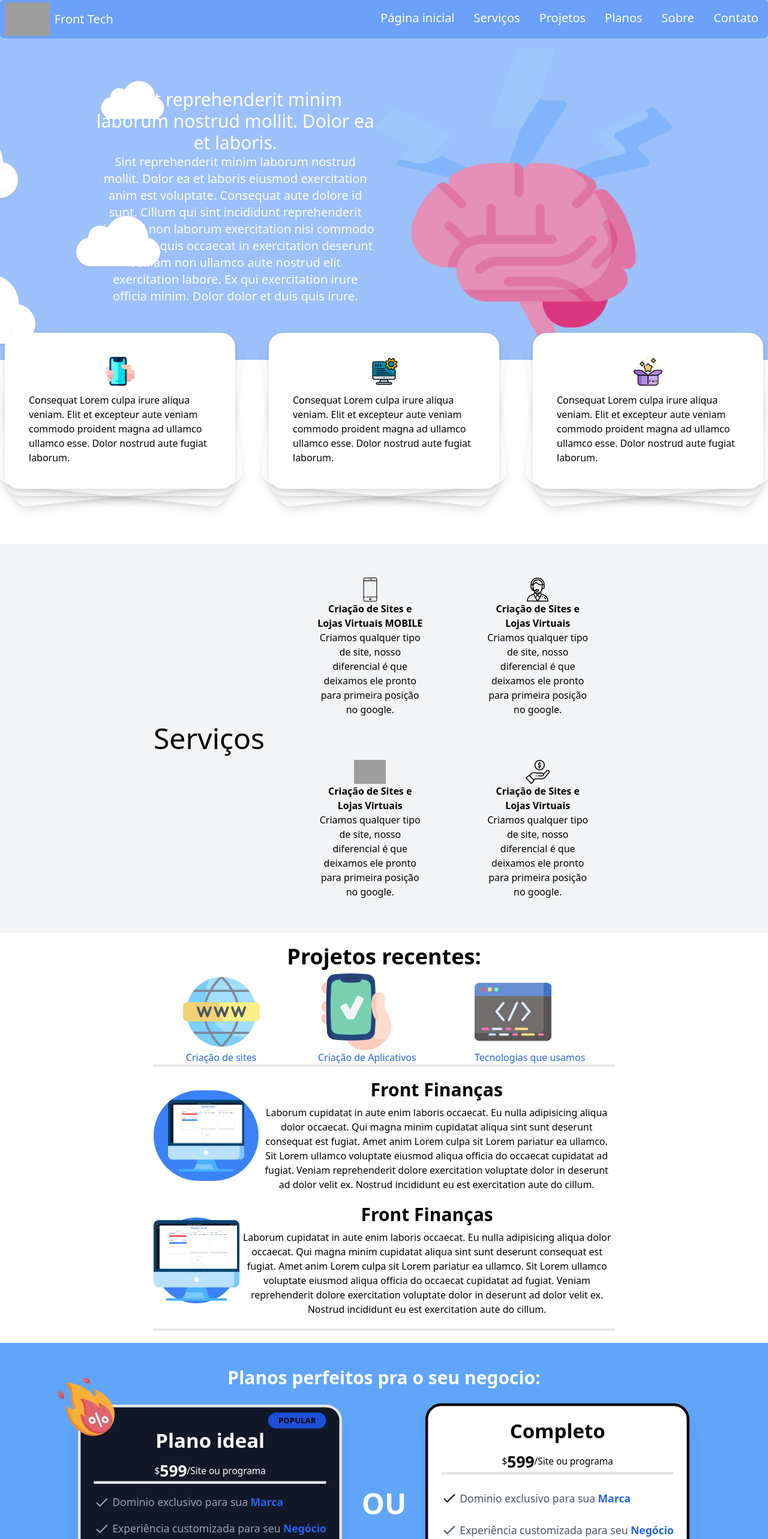
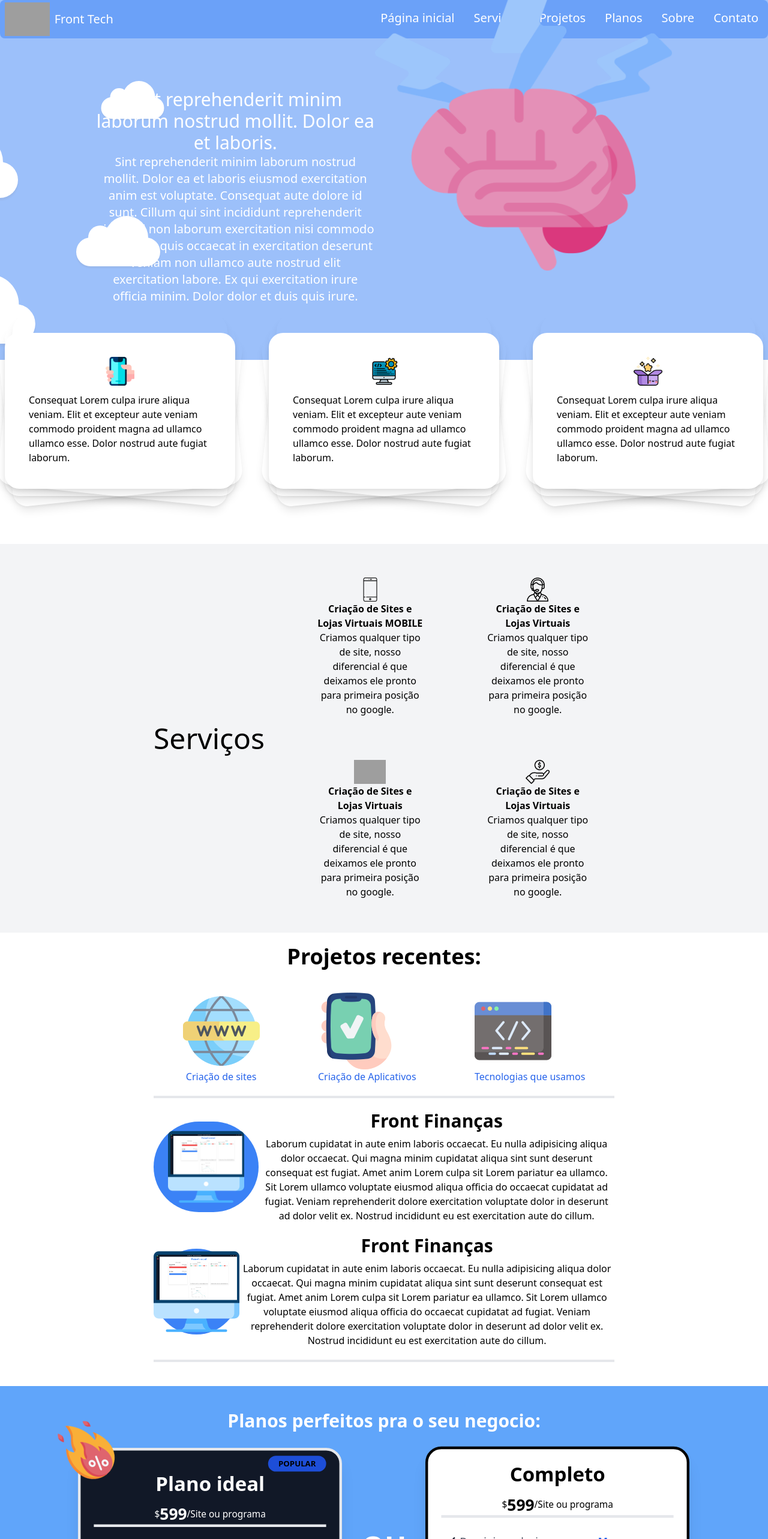
Before and after one commit to emanoel3578/portfolio-website, a Vue app: page / in a window 1280 px wide. Shown: the top 2566 px of the page at 60% size. Built offline with nearby package versions, Linux system fonts and the light colour scheme; grey boxes are pictures that could not be loaded.

Commit message:
concetando padding em projetos, e testando animacoes no header

```diff
--- a/src/components/Header.vue
+++ b/src/components/Header.vue
@@ -30,7 +30,7 @@
         </div>
 
         <div class="">
-            <img src="img/brain.png" class="">
+            <img src="img/brain.png" class="animate-bounce">
         </div>
     </div>
 </template>
--- a/src/components/Projetos.vue
+++ b/src/components/Projetos.vue
@@ -2,10 +2,10 @@
     <div class="">
         <div class="my-5">
             <div class="text-center">
-                <p class="font-bold text-4xl mb-2">Projetos recentes:</p>
+                <p class="font-bold text-4xl mb-10">Projetos recentes:</p>
             </div>
 
-            <div class="flex justify-around border-b-4 border-grey-200 w-3/5 mx-auto my-0">
+            <div class="flex justify-around border-b-4 border-grey-200 w-3/5 mx-auto my-0 pb-5 mb-5">
                 <div class="text-center" @click="sites = true, aplicativos = false, tecnologias = false">
                     <img class="cursor-pointer" src="img/website.png">
                     <p class="cursor-pointer text-blue-600 hover:text-black">Criação de sites</p>
@@ -22,7 +22,7 @@
         </div>
 
         <transition name="fade">
-            <div v-show="sites">
+            <div v-show="sites" class="">
                 <div class="flex w-3/5 mx-auto my-0 items-center mb-5">
                     <div class="flex rounded-full py-3 px-6 bg-blue-500 w-full">
                         <img class="" src="img/computer.png">
@@ -112,7 +112,7 @@
             </div>
         </transition>
 
-        <div class="flex justify-around border-b-4 border-grey-200 w-3/5 mx-auto mb-5"></div>
+        <div class="flex justify-around border-b-4 border-grey-200 w-3/5 mx-auto mb-10"></div>
 
     </div>
 </template>
--- a/src/components/Servicos.vue
+++ b/src/components/Servicos.vue
@@ -2,7 +2,7 @@
     <div>
         <div>
             <div class="relative flex justify-center gap-14 z-100 -top-20 -mb-12">
-                <div class="py-6 flex sm:py-12">
+                <div class="py-6 flex sm:py-12 border-3">
                     <div class="relative py-3 sm:max-w-sm sm:mx-auto">
                         <div class="absolute inset-0 bg-gradient-to-r from-cyan-400 to-light-blue-500 shadow-lg transform -skew-y-6 sm:skew-y-0 sm:-rotate-6 sm:rounded-3xl"></div>
                         <div class="absolute inset-0 bg-gradient-to-l from-cyan-400 to-blue-light-500 shadow-lg transform -skew-y-6 sm:skew-y-0 sm:-rotate-0 sm:rounded-3xl"></div>
```
